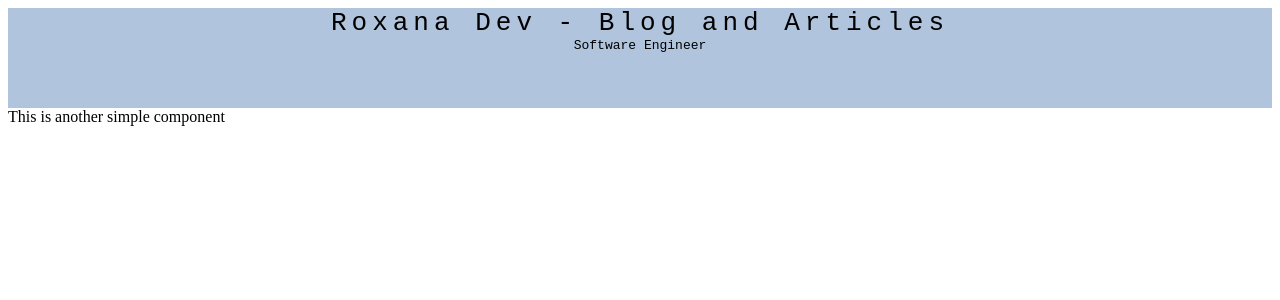
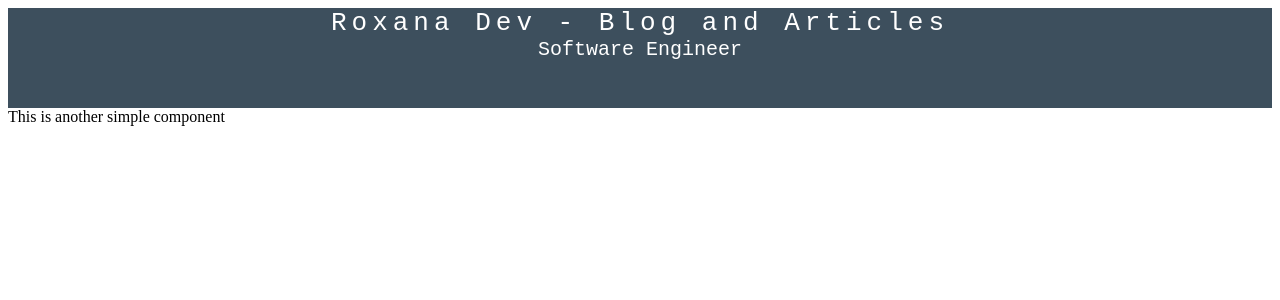
Before and after one commit to RoxanaDev1/RoxanaDev, a React app: page / in a window 1280 px wide. Shown: the top 300 px of the page. Built offline with nearby package versions, Linux system fonts and the light colour scheme.

Commit message:
Adaptations to the styles of the header

```diff
--- a/src/client/components/Header.tsx
+++ b/src/client/components/Header.tsx
@@ -19,7 +19,9 @@ const HeaderContainer = styled.div`
   width: 100%;
   height: 100px;
   font-family: monospace;
-  background: #b0c4de;
+  background: #3d4f5d;
+  color: white;
+  text-align: center;
 `;
 
 const HeaderTitle = styled.div`
@@ -27,4 +29,6 @@ const HeaderTitle = styled.div`
   letter-spacing: 5px;
 `;
 
-const HeaderDescription = styled.div``;
+const HeaderDescription = styled.div`
+  font-size: x-large;
+`;
```
